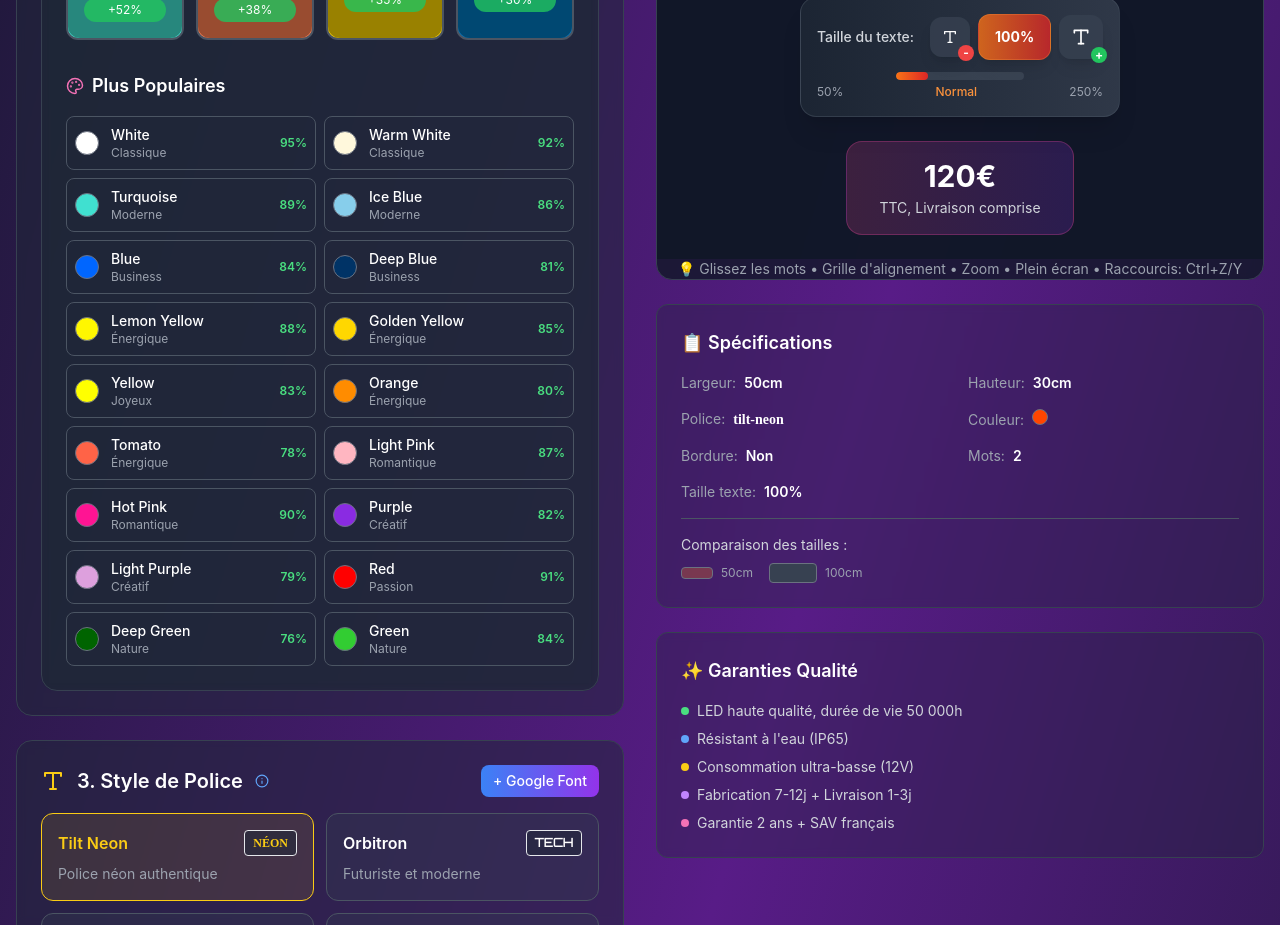
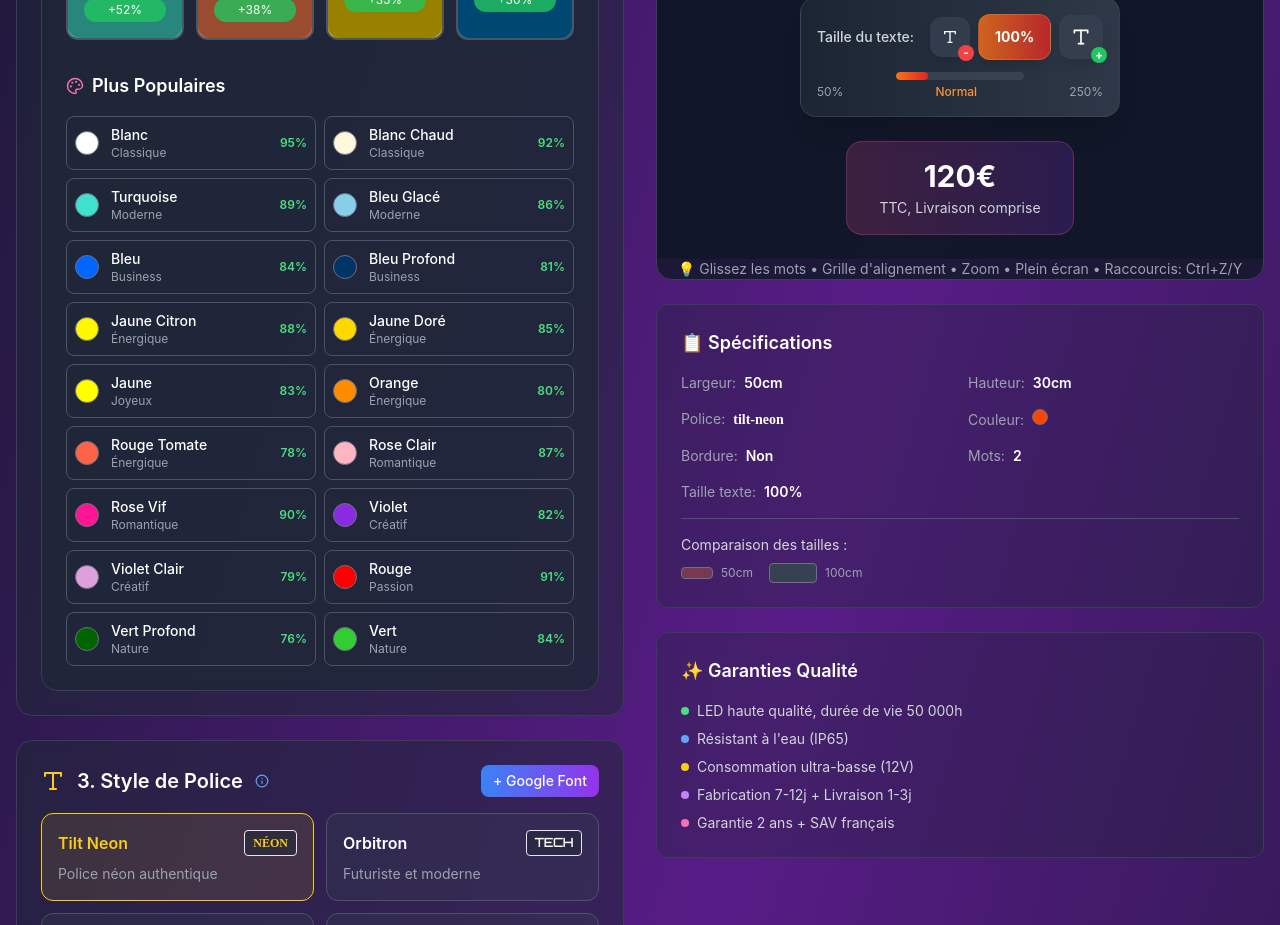
Before and after one commit to Ziwwgodx/lumineon-customizer, a React (Vite) app: page / in a window 1280 px wide. Shown: the part 1060-1985 px from the top of the page. Built offline with nearby package versions, Linux system fonts and the light colour scheme; a web font is replaced by a local one.

Commit message:
Traduire les noms de couleurs en français

```diff
--- a/src/components/TrendingColors.tsx
+++ b/src/components/TrendingColors.tsx
@@ -46,30 +46,30 @@ const TrendingColors: React.FC<TrendingColorsProps> = ({ onColorSelect, currentC
 
   const popularColors = [
     // Blancs et Bleus
-    { name: 'White', color: '#FFFFFF', popularity: 95, category: 'Classique' },
-    { name: 'Warm White', color: '#FFF8DC', popularity: 92, category: 'Classique' },
+    { name: 'Blanc', color: '#FFFFFF', popularity: 95, category: 'Classique' },
+    { name: 'Blanc Chaud', color: '#FFF8DC', popularity: 92, category: 'Classique' },
     { name: 'Turquoise', color: '#40E0D0', popularity: 89, category: 'Moderne' },
-    { name: 'Ice Blue', color: '#87CEEB', popularity: 86, category: 'Moderne' },
-    { name: 'Blue', color: '#0066FF', popularity: 84, category: 'Business' },
-    { name: 'Deep Blue', color: '#003366', popularity: 81, category: 'Business' },
+    { name: 'Bleu Glacé', color: '#87CEEB', popularity: 86, category: 'Moderne' },
+    { name: 'Bleu', color: '#0066FF', popularity: 84, category: 'Business' },
+    { name: 'Bleu Profond', color: '#003366', popularity: 81, category: 'Business' },
 
     // Jaunes et Oranges
-    { name: 'Lemon Yellow', color: '#FFF700', popularity: 88, category: 'Énergique' },
-    { name: 'Golden Yellow', color: '#FFD700', popularity: 85, category: 'Énergique' },
-    { name: 'Yellow', color: '#FFFF00', popularity: 83, category: 'Joyeux' },
+    { name: 'Jaune Citron', color: '#FFF700', popularity: 88, category: 'Énergique' },
+    { name: 'Jaune Doré', color: '#FFD700', popularity: 85, category: 'Énergique' },
+    { name: 'Jaune', color: '#FFFF00', popularity: 83, category: 'Joyeux' },
     { name: 'Orange', color: '#FF8C00', popularity: 80, category: 'Énergique' },
-    { name: 'Tomato', color: '#FF6347', popularity: 78, category: 'Énergique' },
+    { name: 'Rouge Tomate', color: '#FF6347', popularity: 78, category: 'Énergique' },
 
     // Roses et Violets
-    { name: 'Light Pink', color: '#FFB6C1', popularity: 87, category: 'Romantique' },
-    { name: 'Hot Pink', color: '#FF1493', popularity: 90, category: 'Romantique' },
-    { name: 'Purple', color: '#8A2BE2', popularity: 82, category: 'Créatif' },
-    { name: 'Light Purple', color: '#DDA0DD', popularity: 79, category: 'Créatif' },
+    { name: 'Rose Clair', color: '#FFB6C1', popularity: 87, category: 'Romantique' },
+    { name: 'Rose Vif', color: '#FF1493', popularity: 90, category: 'Romantique' },
+    { name: 'Violet', color: '#8A2BE2', popularity: 82, category: 'Créatif' },
+    { name: 'Violet Clair', color: '#DDA0DD', popularity: 79, category: 'Créatif' },
 
     // Rouges et Verts
-    { name: 'Red', color: '#FF0000', popularity: 91, category: 'Passion' },
-    { name: 'Deep Green', color: '#006400', popularity: 76, category: 'Nature' },
-    { name: 'Green', color: '#32CD32', popularity: 84, category: 'Nature' }
+    { name: 'Rouge', color: '#FF0000', popularity: 91, category: 'Passion' },
+    { name: 'Vert Profond', color: '#006400', popularity: 76, category: 'Nature' },
+    { name: 'Vert', color: '#32CD32', popularity: 84, category: 'Nature' }
   ];
 
   const currentPalette = seasonalPalettes[currentSeason as keyof typeof seasonalPalettes] || seasonalPalettes['Été'];
```
